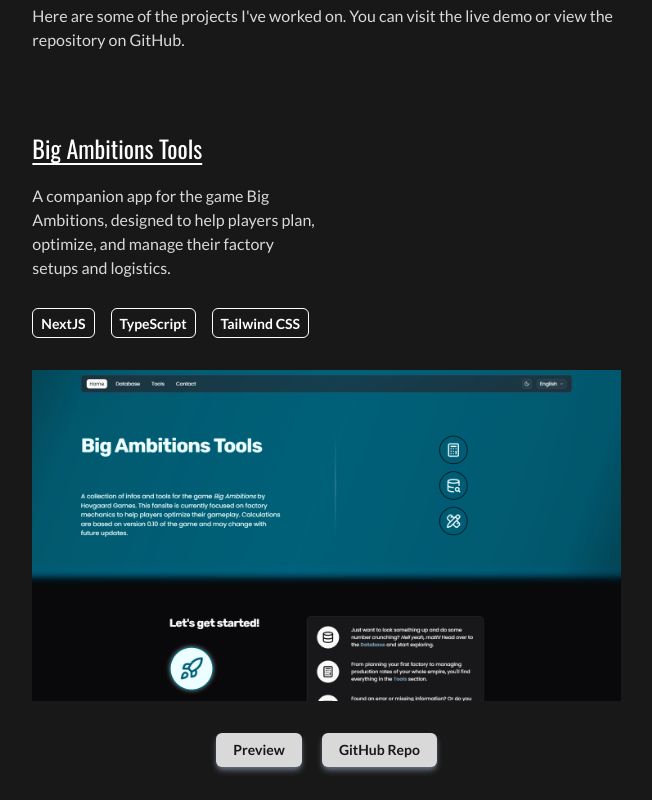
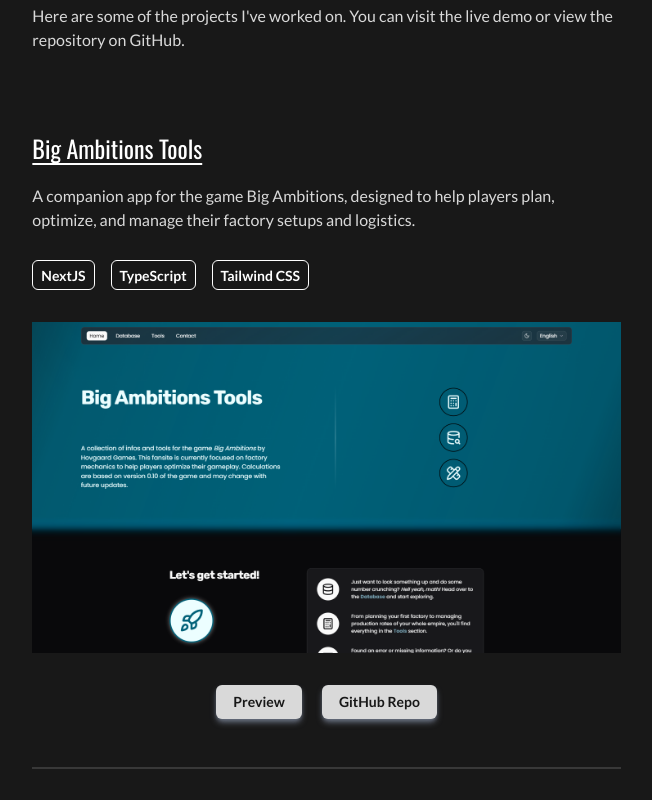
Before and after one commit to Dudeldups/personal-portfolio, a React (Vite) app in the folder frontend/: page / in a window 1280 px wide. Shown: the part 1040-1840 px from the top of the page, without its empty margins (579-1231 px from the left). Built offline with nearby package versions, Linux system fonts and the light colour scheme; no server answers.

Commit message:
refactor text container width

```diff
--- a/frontend/src/components/Projects/Projects.tsx
+++ b/frontend/src/components/Projects/Projects.tsx
@@ -25,7 +25,7 @@
                 className="border-t-dark-light pt-8 not-first:border-t-2"
               >
                 <div className="flex flex-col items-center gap-7 lg:items-start">
-                  <hgroup className="max-w-2xs text-center lg:text-left">
+                  <hgroup className="text-center max-lg:max-w-md lg:text-left">
                     <h3 className="mb-5 text-2xl underline decoration-white underline-offset-4">
                       {t(titleString)}
                     </h3>
```
